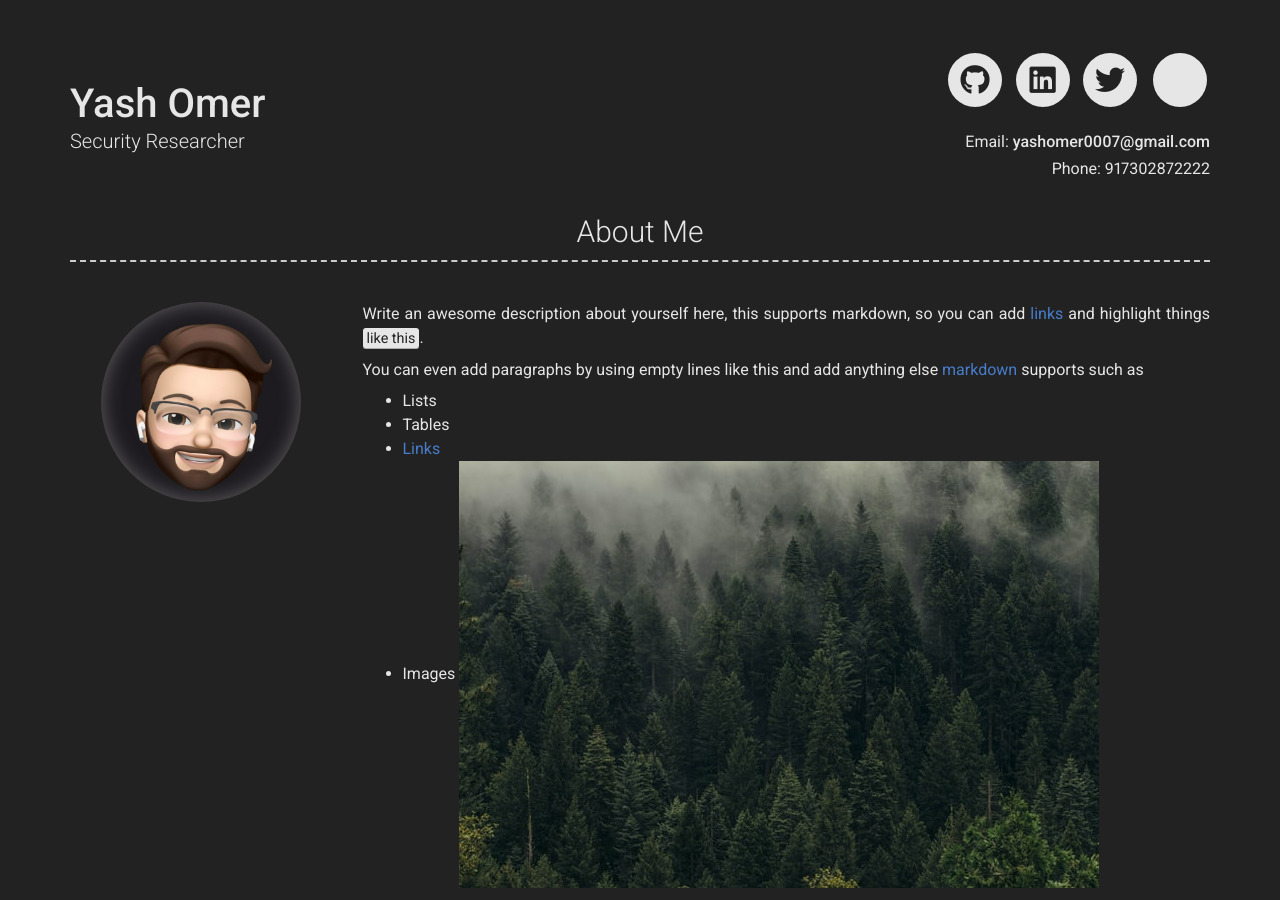
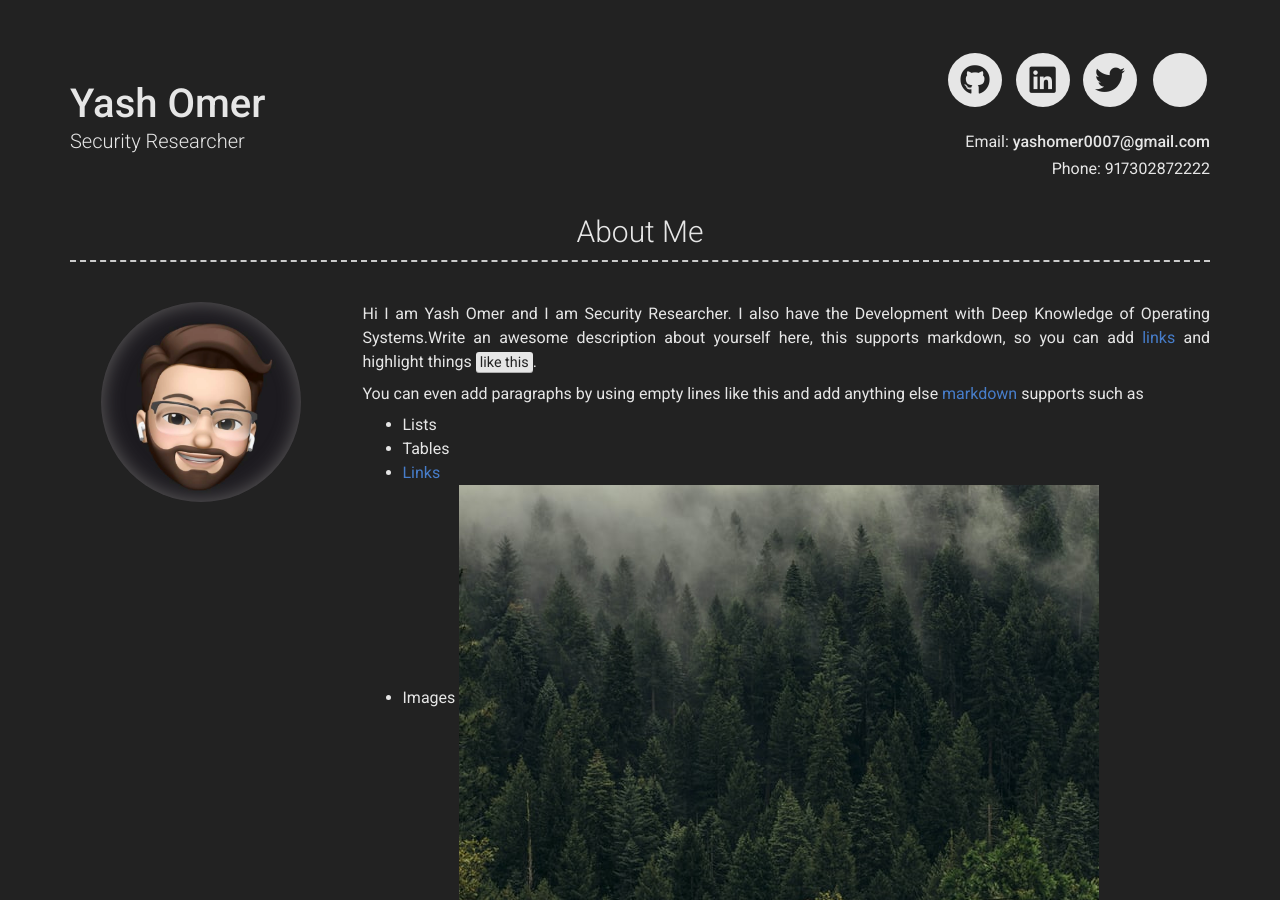
Before and after one commit to yashomer1994/Resume, a Jekyll site: the page built from index.md, in a window 1280 px wide and 900 px high. Built offline with Jekyll 4.4.1, drawn with Linux system fonts in a browser that asks for light colours; nearby versions of some CDN libraries.

Commit message:
Update _config.yml

```diff
--- a/_config.yml
+++ b/_config.yml
@@ -52,7 +52,7 @@ additional_links:
 # about_title: About Me (Use this to override about section title)
 about_profile_image: "images/profile.png"
 about_content: | # this will include new lines to allow paragraphs
-  Write an awesome description about yourself here, this supports markdown, so you can add [links](http://foobar.com) and highlight things <mark>like this</mark>.
+  Hi I am Yash Omer and I am Security Researcher. I also have the Development with Deep Knowledge of Operating Systems.Write an awesome description about yourself here, this supports markdown, so you can add [links](http://foobar.com) and highlight things <mark>like this</mark>.
 
   You can even add paragraphs by using empty lines like this and add anything else [markdown](https://www.markdownguide.org/getting-started#what-is-markdown) supports such as
     - Lists
```
